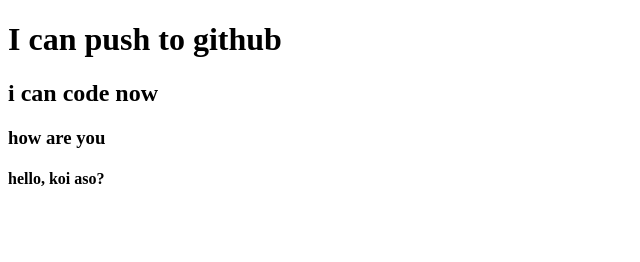
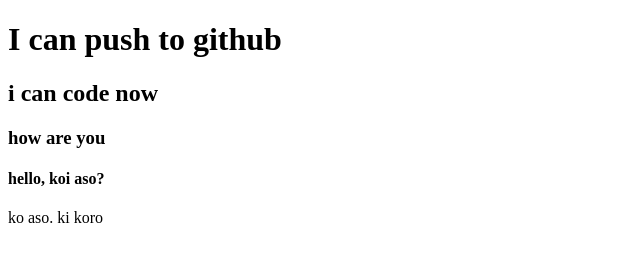
Before and after one commit to mehedihasan12342/my-second-repo, a plain HTML site: page index.html in a window 1280 px wide. Shown: the whole page, without its empty margins (0-640 px from the left). Drawn offline with Linux system fonts and the light colour scheme.

Commit message:
hgfd ngg

```diff
--- a/index.html
+++ b/index.html
@@ -11,5 +11,6 @@
     <h2>i can code now</h2>
     <h3>how are you</h3>
     <h4>hello, koi aso?</h4>
+    <p>ko aso. ki koro</p>
 </body>
 </html>
```
